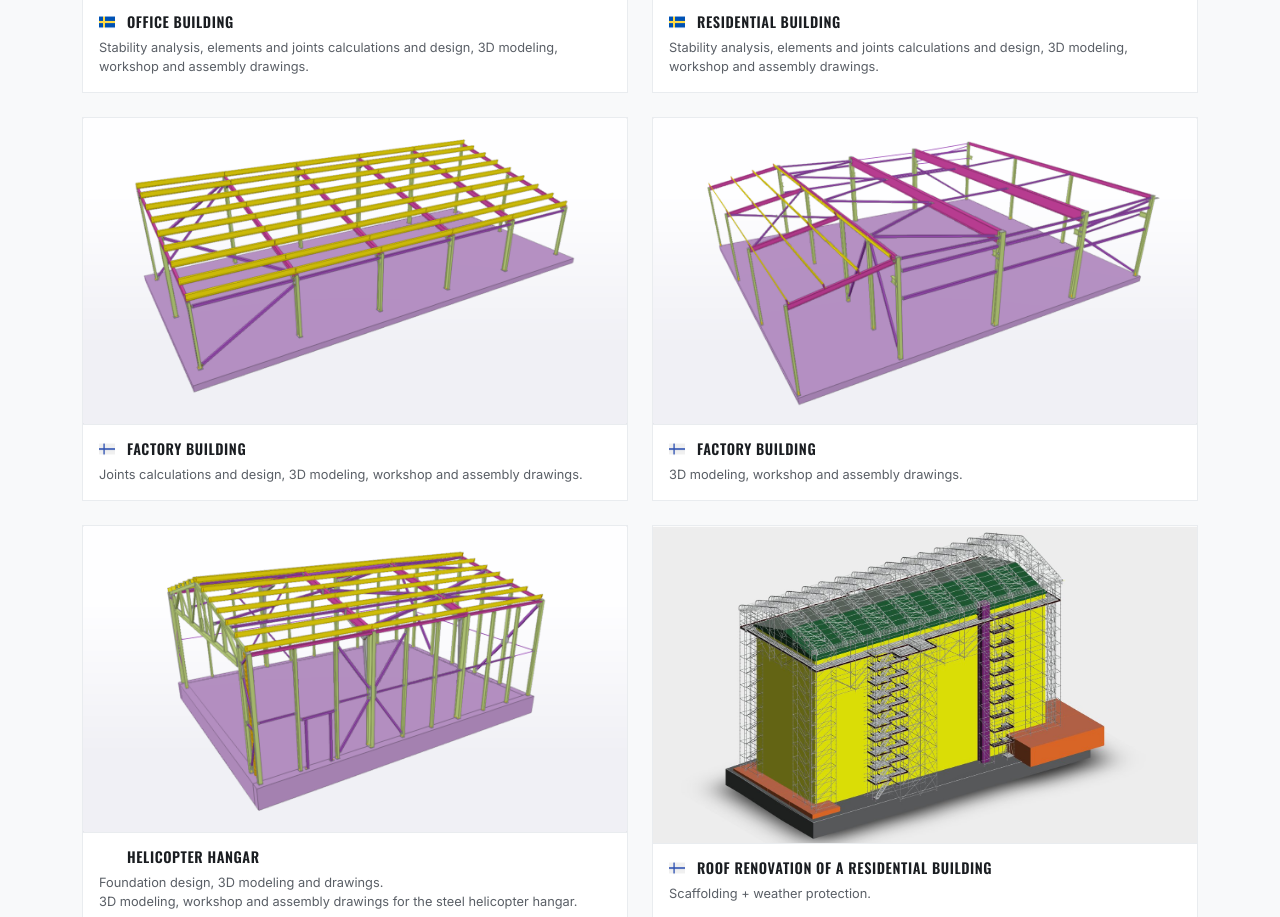
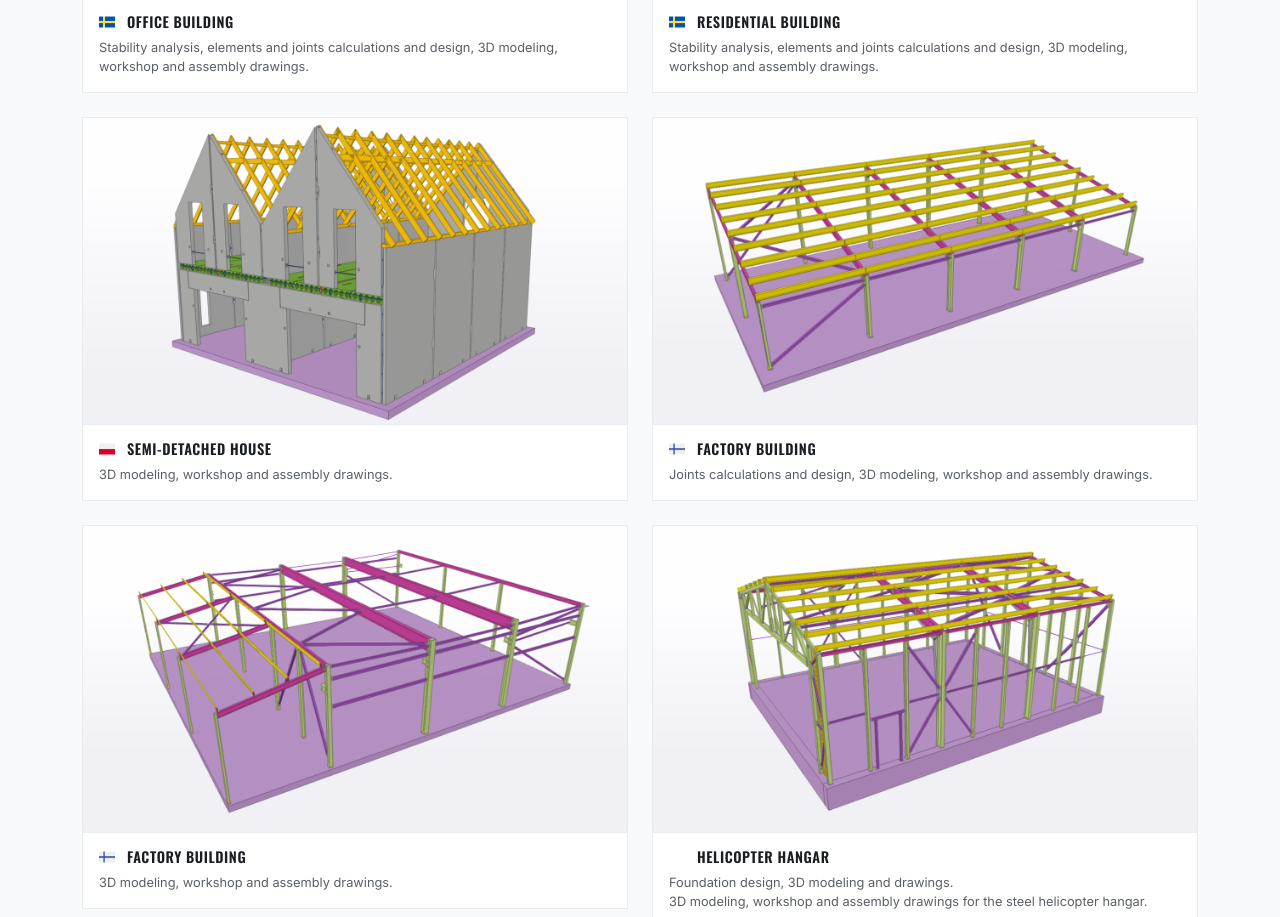
Before and after one commit to teknovizier/resola-website, a plain HTML site: page portfolio.html in a window 1280 px wide. Shown: the part 1244-2161 px from the top of the page. Drawn offline with nearby package versions, Linux system fonts and the light colour scheme.

Commit message:
Add concrete semi-detached house project

```diff
--- a/assets/css/main.css
+++ b/assets/css/main.css
@@ -1266,6 +1266,10 @@ section,
   background-image: url("../img/flags/sweden.png");
 }
 
+.portfolio .portfolio-content .portfolio-info h4.flag-poland {
+  background-image: url("../img/flags/poland.png");
+}
+
 .portfolio .portfolio-content .portfolio-info p {
   color: var(--text-secondary);
   font-size: 0.8rem;
--- a/portfolio.html
+++ b/portfolio.html
@@ -119,6 +119,16 @@
                 <div class="portfolio-info">
                   <h4 class="flag flag-sweden">Residential building</h4>
                   <p>Stability analysis, elements and joints calculations and design, 3D modeling, workshop and assembly drawings.</p>
+                </div>
+              </div>
+            </div>
+
+            <div class="col-lg-6 col-md-6 portfolio-item isotope-item filter-concrete">
+              <div class="portfolio-content h-100">
+                <a href="assets/img/portfolio/concrete-1.png" data-gallery="portfolio-gallery-app" class="glightbox"><img src="assets/img/portfolio/concrete-1.png" class="img-fluid" alt=""></a>
+                <div class="portfolio-info">
+                  <h4 class="flag flag-poland">Semi-detached house</h4>
+                  <p>3D modeling, workshop and assembly drawings.</p>
                 </div>
               </div>
             </div>
```
Also changed, not shown: index.html (+15 -0 lines), assets/img/flags/poland.png (added), assets/img/portfolio/concrete-1.png (added).
